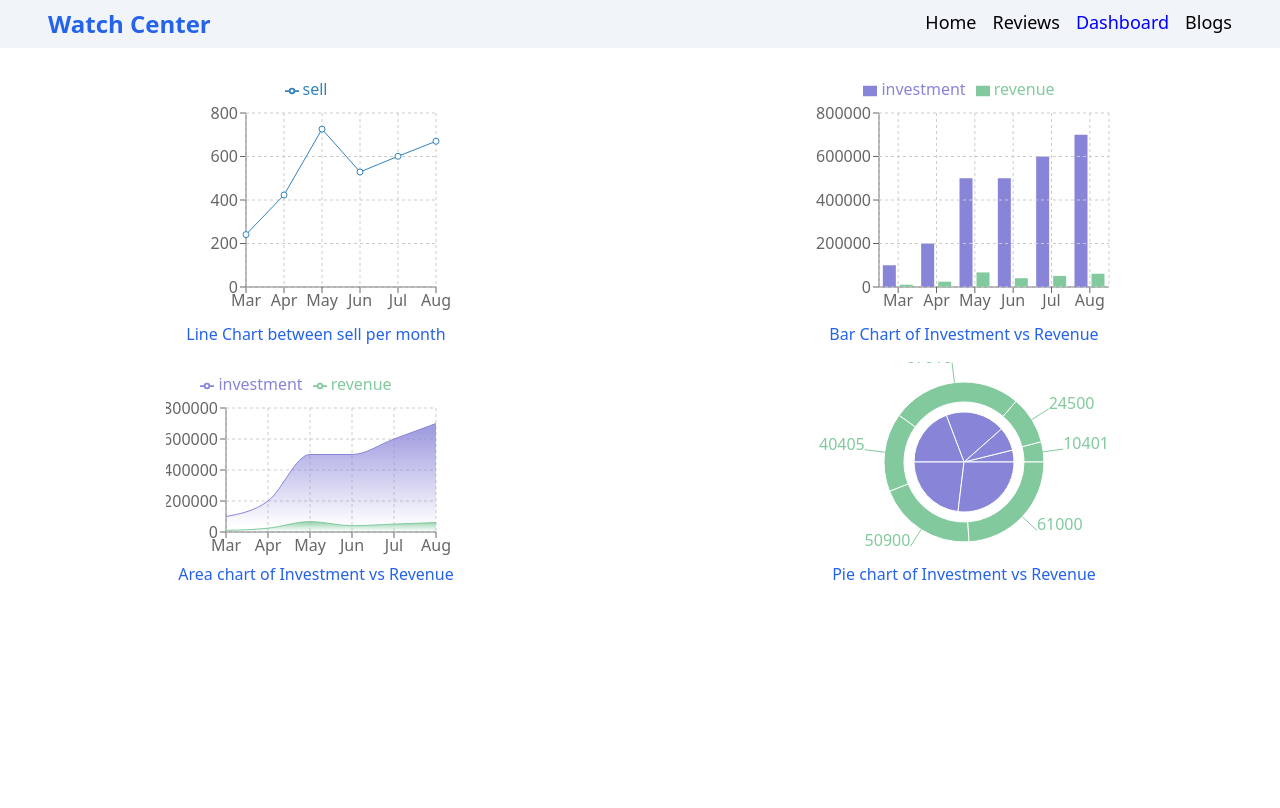
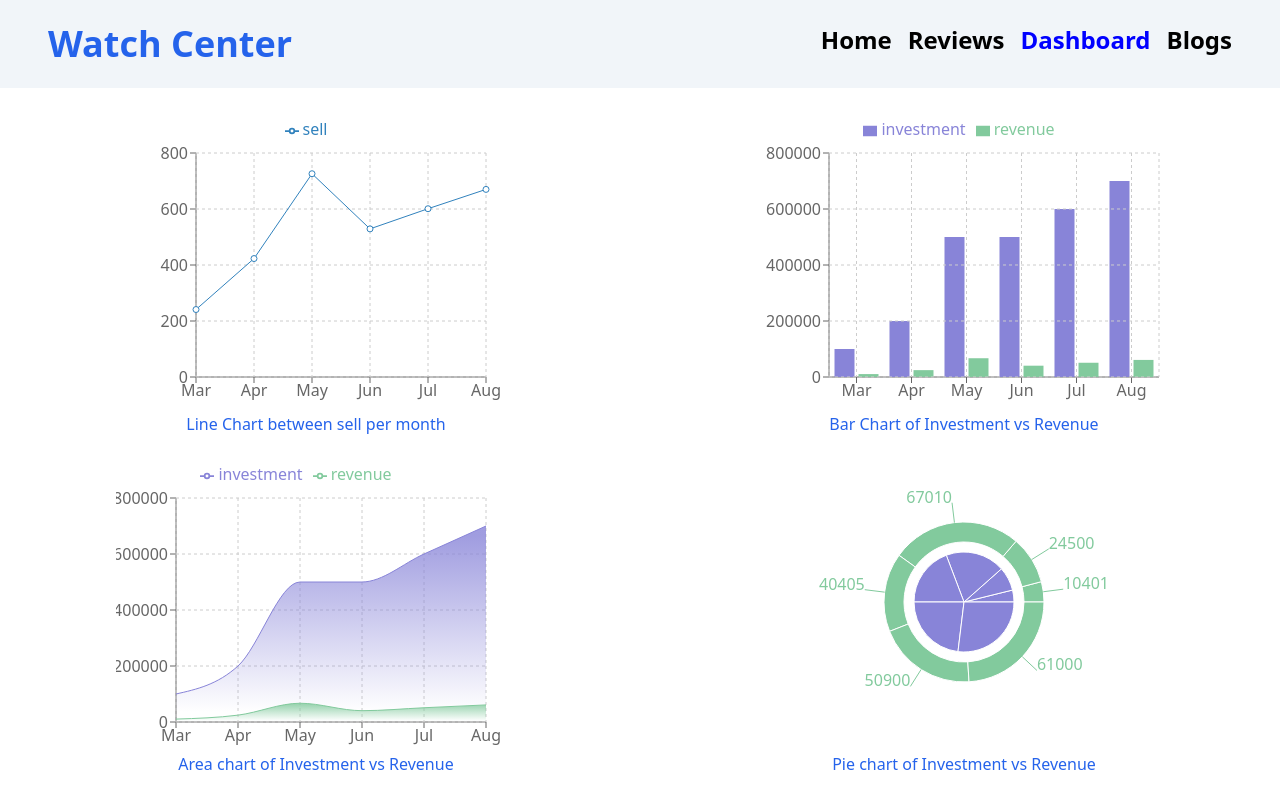
Before and after one commit to FAMMMI/watch-center, a React (Create React App) app: page /dashboard in a window 1280 px wide. Shown: the top 808 px of the page. Built offline with nearby package versions, Linux system fonts and the light colour scheme.

Commit message:
some style added

```diff
--- a/src/components/Dashboard/Dashboard.js
+++ b/src/components/Dashboard/Dashboard.js
@@ -15,7 +15,7 @@ const Dashboard = () => {
     return (
         <div className='grid grid-cols-1 md:grid-cols-2 gap-4 pt-6 pb-10 '>
             <div className='mx-auto'>
-                <LineChart width={300} height={250} data={data} margin={{ top: 5, right: 30, left: 20, bottom: 5 }}>
+                <LineChart width={400} height={300} data={data} margin={{ top: 5, right: 30, left: 20, bottom: 5 }}>
                     <XAxis dataKey={'month'}></XAxis>
                     <YAxis></YAxis>
                     <CartesianGrid strokeDasharray="3 3" />
@@ -29,7 +29,7 @@ const Dashboard = () => {
                 <p className='text-blue-600'>Line Chart between sell per month</p>
             </div>
             <div className='mx-auto'>
-                <BarChart width={300} height={250} data={data}>
+                <BarChart width={400} height={300} data={data}>
                     <XAxis dataKey={'month'}></XAxis>
                     <YAxis></YAxis>
                     <Bar dataKey={"investment"} fill="#8884d8"></Bar>
@@ -41,7 +41,7 @@ const Dashboard = () => {
                 <p className='text-blue-600'>Bar Chart of Investment vs Revenue</p>
             </div>
             <div className='mx-auto'>
-                <AreaChart width={300} height={200} data={data}
+                <AreaChart width={400} height={300} data={data}
                     margin={{ top: 10, right: 30, left: 0, bottom: 0 }}>
                     <defs>
                         <linearGradient id="colorUv" x1="0" y1="0" x2="0" y2="1">
@@ -64,7 +64,7 @@ const Dashboard = () => {
                 <p className='text-blue-600'>Area chart of Investment vs Revenue</p>
             </div>
             <div className='mx-auto'>
-                <PieChart width={300} height={200}>
+                <PieChart width={400} height={300}>
 
                     <Tooltip />
 
--- a/src/components/Header/Header.js
+++ b/src/components/Header/Header.js
@@ -3,11 +3,11 @@ import CustomLink from '../CustomLink/CustomLink';
 
 const Header = () => {
     return (
-        <div className='grid grid-rows-2 md:flex text-center px-12 py-2 bg-slate-100 md:justify-between'>
+        <div className='grid grid-rows-2 md:flex text-center px-12 py-6 bg-slate-100 md:justify-between'>
             <div className="order-1  md:pt-0">
-                <p className='text-2xl font-bold text-blue-600 item-center'>Watch Center</p>
+                <p className='text-4xl font-bold text-blue-600 item-center'>Watch Center</p>
             </div>
-            <nav className="order-2 md:flex gap-4 text-lg text-center grid grid-rows-4">
+            <nav className="order-2 md:flex gap-4 text-2xl font-semibold text-center grid grid-rows-4">
                 <CustomLink to="/home">Home</CustomLink>
                 <CustomLink to="/reviews">Reviews</CustomLink>
                 <CustomLink to="/dashboard">Dashboard</CustomLink>
--- a/src/components/Home/Home.js
+++ b/src/components/Home/Home.js
@@ -19,9 +19,9 @@ const Home = () => {
 
     return (
         <div className='px-4 pt-10 pb-10 mx-auto max-w-7xl md:px-2'>
-            <div className='h-full grid grid-cols-1 md:grid-cols-2 justify-items-center gap-2 md:justify-items-around content-center'>
+            <div className='h-full grid grid-cols-1 md:grid-cols-2 justify-items-center gap-4 md:justify-items-around md:content-center'>
                 <div className='md:order-1 order-2'>
-                    <p className='text-blue-400 text-3xl font-bold '>Welcome to Watch Center</p> <br />
+                    <p className='text-blue-400 text-5xl font-bold '>Welcome to Watch Center</p> <br />
                     <p>Here you can find out your desired watch . One of the best watches in the world. We are excited to give you our services. Easy to purchase product and get a secured shipment at very low cost . </p>
                 </div>
                 <div className='md:order-2 order-1'>
@@ -32,7 +32,7 @@ const Home = () => {
 
             <div>
 
-                <p className='items-center py-14 text-xl font-semibold'><hr /><br /> Customer Review </p>
+                <p className='items-center py-14 text-3xl font-bold'><hr /><br /> Customer Review </p>
             </div>
             <div className='grid grid-cols-1 md:grid-cols-3 gap-4'>
                 {
@@ -44,7 +44,7 @@ const Home = () => {
                 }
             </div>
             <div className='mt-6  '>
-                <button onClick={handleShowAll} className='rounded-md bg-slate-200 border-slate-400 border-2 text-sm p-2  text-black hover:bg-slate-500 hover:text-blue-100' >See All Reviews</button>
+                <button onClick={handleShowAll} className='rounded-md bg-slate-200 border-slate-400 border-2 text-lg font-semibold p-2  text-black hover:bg-slate-500 hover:text-blue-100' >See All Reviews</button>
             </div>
         </div>
     );
```
